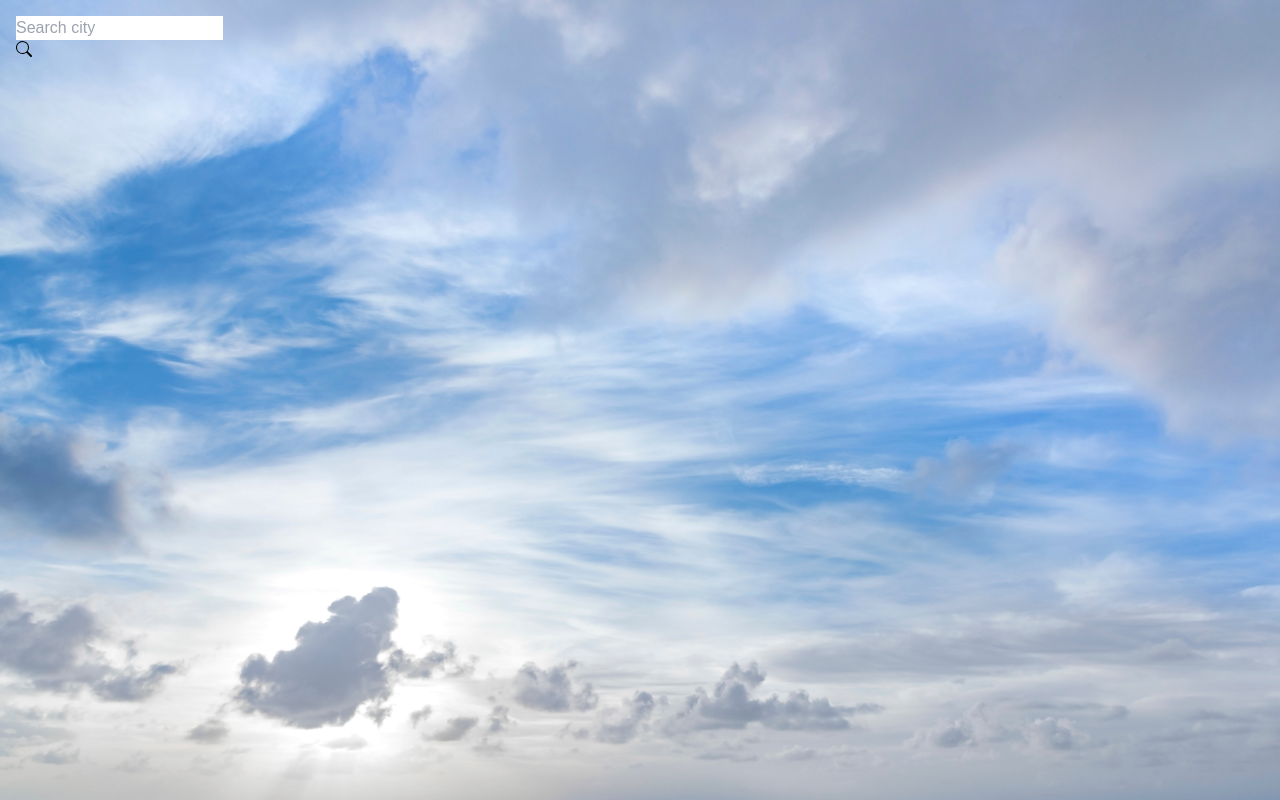
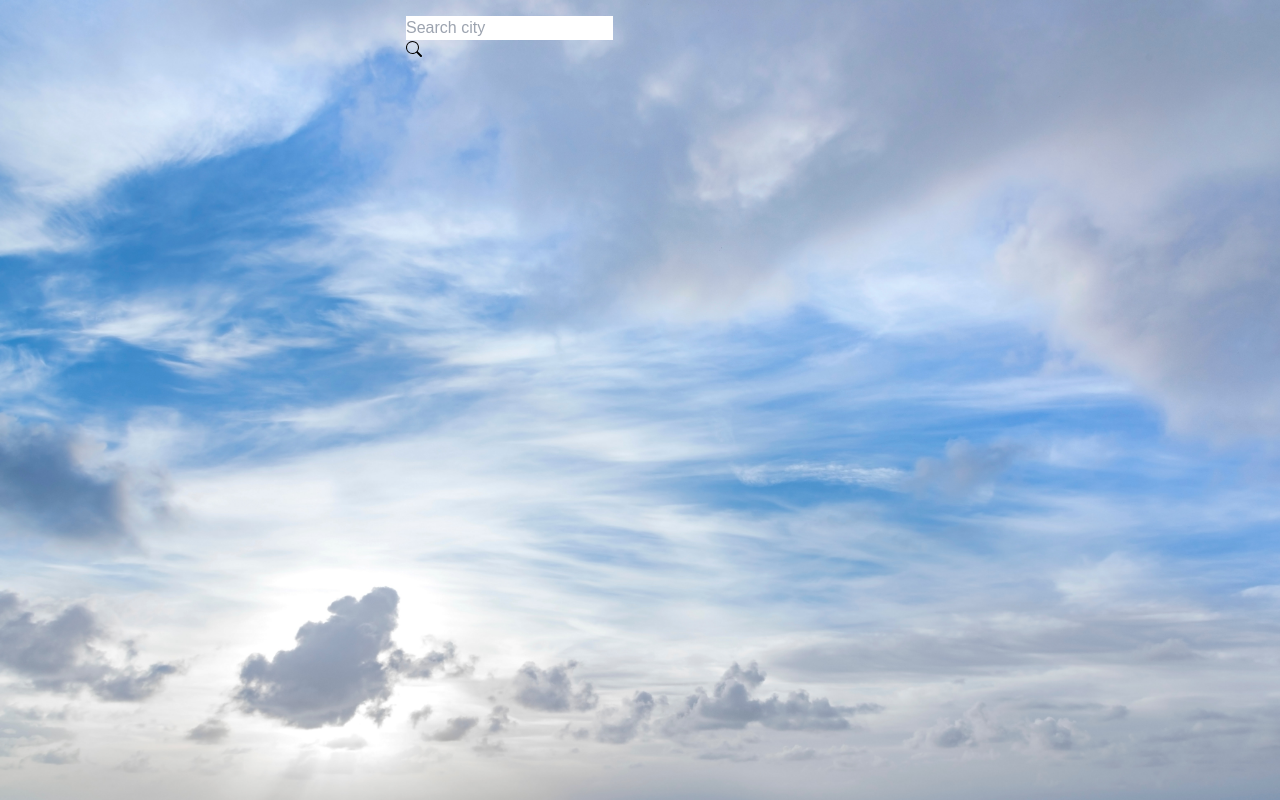
Before and after one commit to ChathurikaAJ/weather-app, a Next.js app: page / in a window 1280 px wide. Built offline with nearby package versions, Linux system fonts and the light colour scheme.

Commit message:
Add search component

```diff
--- /dev/null
+++ b/src/components/Search.js
@@ -0,0 +1,16 @@
+import { BsSearch } from 'react-icons/bs'
+
+const Search = ({getWeather}) => {
+    return (
+        <div className='flex justify-between items-center max-w-[500px] w-full m-auto pt-4 px-4 bg-red z-50'>
+            <form >
+                <div>
+                    <input type="text" placeholder="Search city" />
+                </div>
+                <button onClick={getWeather}><BsSearch /></button>
+            </form>
+        </div>
+    )
+}
+
+export default Search
--- a/src/pages/index.js
+++ b/src/pages/index.js
@@ -1,9 +1,7 @@
 import Head from 'next/head'
-import Image from 'next/image'
 import axios from 'axios'
 import { useState } from 'react'
-import { BsSearch } from 'react-icons/bs'
-import background from '../assets/images/background.jpg'
+import Search from '@/components/Search'
 
 
 export default function Home() {
@@ -34,24 +32,13 @@ export default function Home() {
         <meta name="viewport" content="width=device-width, initial-scale=1" />
         <link rel="icon" href="/favicon.png" />
       </Head>
-     <div className='absolute'>
+
+      <Search getWeather={getWeather}/>
 
 
 
 
-      <div className='absolute flex justify-between items-center max-w-[500px] w-full m-auto pt-4 px-4 bg-red z-50'>
-        <form>
-          <div>
-            <input type="text" placeholder="Search city" />
-          </div>
-          <button onClick={getWeather}><BsSearch /></button>
-        </form>
-      </div>
 
-
-      </div>
-
-      {/* <div className='absolute top-0 left-0 right-0 bottom-0 bg-black/40 z-[1]' /> */}
 
 
     </div>
```
